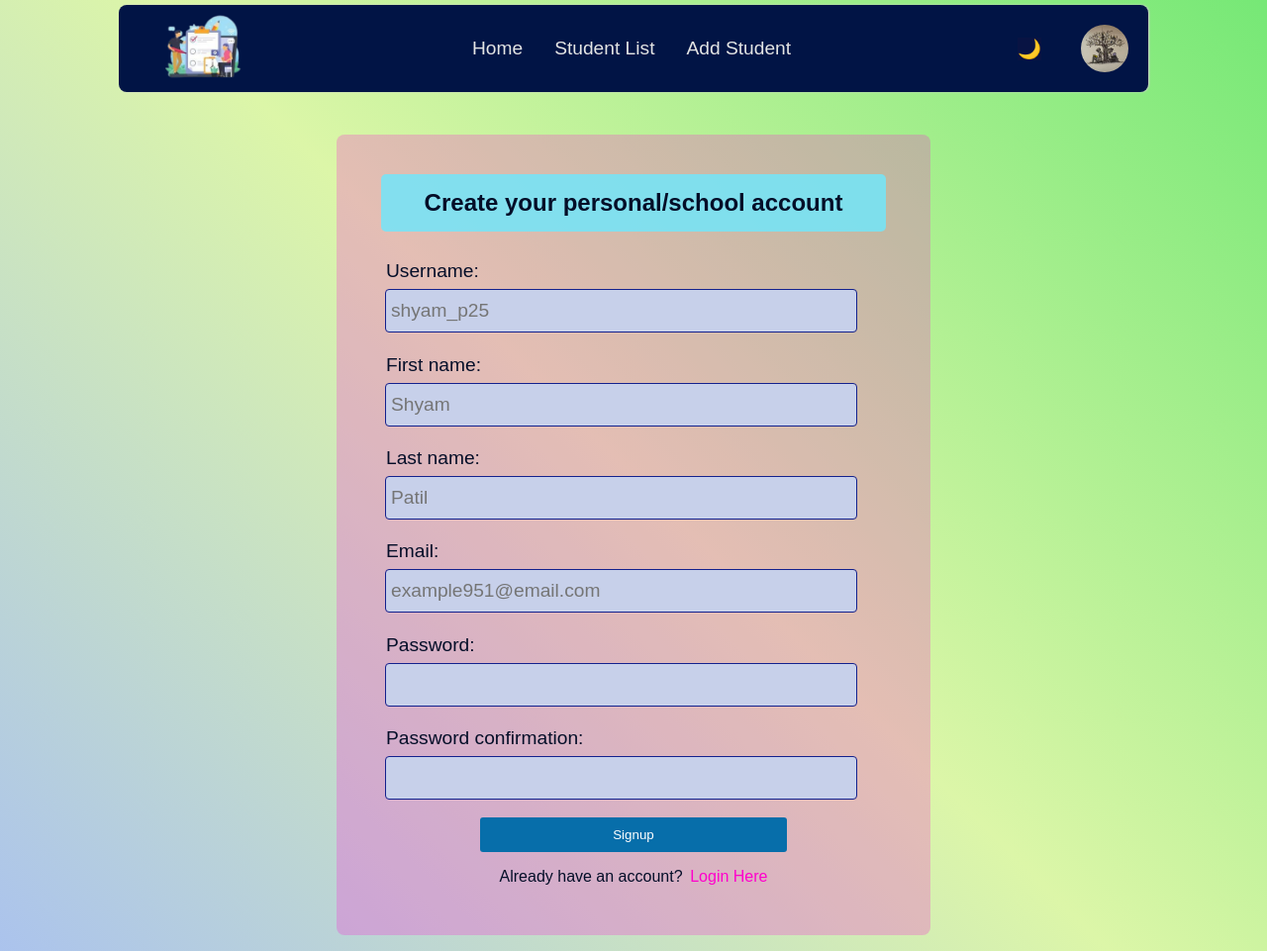
After one commit to tukoba-dnyanoba1275/Django-Projects, a Django app: page /signup/ in a window 1280 px wide. The commit adds this page. Shown: the whole page at 99% size. Run offline with Django 5.2, Linux system fonts and the light colour scheme.

Commit message:
start creating user signup and login authentication system using django built-in 'User' authentication system

```diff
--- /dev/null
+++ b/CRUD_project1/core/forms.py
@@ -0,0 +1,35 @@
+from django import forms
+from django.contrib.auth.forms import UserCreationForm
+from django.contrib.auth.models import User
+from .models import Student
+
+
+class UserSignupForm(UserCreationForm):
+  email = forms.EmailField(max_length=100, required=True, widget=forms.EmailInput(attrs={'placeholder':'example951@email.com'}))
+  first_name = forms.CharField(max_length=50, required=True, widget=forms.TextInput(attrs={'placeholder':'Shyam'}))
+  last_name = forms.CharField(max_length=50, required=True, widget=forms.TextInput(attrs={'placeholder':'Patil'}))
+  class Meta:
+    model = User
+    fields = ['username', 'first_name', 'last_name', 'email', 'password1', 'password2']
+    labels = {}
+    error_messages = {}
+    widgets = {
+      'username': forms.TextInput(attrs={'placeholder':'shyam_p25'}),
+      'password1': forms.PasswordInput(attrs={'placeholder':'Madhav@$852!'}),
+    }
+
+
+
+class StudentRegistration(forms.ModelForm):
+  class Meta:
+    model = Student
+    fields = ['name', 'email', 'password']
+    error_messages = {
+      'name': {'required':'Enter Your Full Name !'},
+      'email': {'required':'Enter Your Email !'},
+      'password': {'required':'Enter Your Password !'},
+    }
+
+    widgets = {
+      'password': forms.PasswordInput()
+    }
--- a/CRUD_project1/core/static/core/css/core.css
+++ b/CRUD_project1/core/static/core/css/core.css
@@ -130,7 +130,7 @@ section.add-student {
 
 section.add-student h2,
 section.student-info h2{
-  margin: 5px auto 10px;
+  margin: 0.5rem auto 1rem;
   padding: 15px 10px;
   width:95%;
   max-width: 40rem;
@@ -141,32 +141,48 @@ section.student-info h2{
 
 }
 
+form {
+  width: 100%;
+  margin: 0.5rem auto;
+  padding: 10px;
+  display: flex;
+  flex-direction: column;
+  align-items: center;
+  row-gap: 0.5rem;
+}
+
 .input-field-wrapper {
   width: 100%;
-  margin: 5px;
-  padding: 5px;
+  margin: 0 auto;
+  font-size: 1.2rem;
+  padding: 0.2rem 0.5rem;
 }
 .input-field-wrapper span {
   color: #cd2121;
-  margin-left: 10px;
+  margin-left: 0.5rem;
 }
 .input-field-wrapper input {
   padding: 10px 0;
-  margin: 5px 0;
+  margin: 0.5rem 0;
   width: 95%;
   font-size: 1.2rem;
-  color: var(--theme-dark);
-  border: 1px solid #acacac;
+  /* color: var(--theme-dark); */
+  /* border: 1px solid #acacac; */
   outline: 1px solid #13218d;
   text-indent: 5px;
   border-radius: 3px;
   background-color: var(--theme-light);
   /* background-color: #f4f4f4; */
 }
-
+input[type='checkbox'] {
+  display: inline-block;
+  width: 1rem;
+  height: 1rem;
+  cursor: pointer;
+}
 .add-button {
   padding: 10px 30px;
-  background-color: #05b060;
+  background-color: #076eaa;
   border-radius: 3px;
   color: #fff;
   cursor: pointer;
@@ -175,7 +191,21 @@ section.student-info h2{
   box-shadow: 0 0 5px #ff00cc;
 }
 .add-button:active {
-  box-shadow: 0 0 10px #00ab5e;
+  box-shadow: 0 0 10px #0c8eda;
+}
+
+.save-update-button {
+  background-color: #024971;
+}
+
+form .login-button {
+  width: 60%;
+}
+
+.option-link {
+  /* font-size: 1rem; */
+  margin-left: 0.2rem;
+  color: #ff00cc;
 }
 
 
@@ -205,7 +235,7 @@ section.student-info table {
 
 section.student-info th,
 section.student-info td {
-  border-top: 2px solid #b6b6b6;
+  border: 2px solid #b6b6b6;
   padding: 20px 15px;
   max-width: 200px;
   overflow-x: hidden;
@@ -254,7 +284,7 @@ section.update-student h2{
   text-decoration: none;
   font-size: 1rem;
   margin: 0 10px;
-  background-color: #2a5097;
+  background-color: #b0053b;
   padding: 10px 20px;
   border-radius: 3px;
   color: #fff;
--- a/CRUD_project1/core/templates/core/index.html
+++ b/CRUD_project1/core/templates/core/index.html
@@ -9,7 +9,7 @@
       <h1>Welcome to students' info management app...👩🏻‍🎓👨🏻‍🎓</h1>
       <p>- Organize 📑 your students info quikly.💡</p>
       {% comment %} <p>- Todo helps you to focus🎯 on your works, ideas and games. 🤾🏻‍♂️</p>  {% endcomment %}
-      <a class="get-started-link" href="{% url 'student_list' %}">Get Started</a>
+      <a class="get-started-link" href="{% url 'user_signup' %}">Get Started</a>
     </div>
     <img class="management-image" src="{% static 'core/images/TaskManagement-hero.png' %}" alt="Todo-list Image">
   </main>
--- a/CRUD_project1/core/templates/core/students_info.html
+++ b/CRUD_project1/core/templates/core/students_info.html
@@ -7,6 +7,7 @@
       <h2>Show Student Information</h2>
       <div class="table-wrapper">
         <table>
+          <thead>
             <tr>
               <th>ID</th>
               <th>Name</th>
@@ -14,6 +15,8 @@
               {% comment %} <th>Password</th> {% endcomment %}
               <th>Action</th>
             </tr>
+          </thead>
+          <tbody>
             {% for student in students %}
               <tr>
                 <td class='student-id'>{{student.id}}</td>
@@ -26,8 +29,8 @@
                 </td>
               </tr>
             {% endfor %}
+          </tbody>
         </table>
-
       </div>
     {% else %}
       <h2>You have no student info</h2>
--- /dev/null
+++ b/CRUD_project1/core/templates/core/user_signup.html
@@ -0,0 +1,41 @@
+{% extends "core/base.html" %}
+
+{% block main %}
+  <main class="main-content">
+    <section class="add-student">
+      <h2>Create your personal/school account</h2>
+      <form action="" method='POST' novalidate>
+        {% csrf_token %}
+        {{form.non_field_errors}}
+        {% for field in form %}
+          <div class='input-field-wrapper'>
+            {{field.label_tag}}
+            <span>{{field.errors|striptags}}</span>
+            {{field}}
+          </div>
+        {% endfor %}
+        <button class='add-button login-button' type="submit">Signup</button>
+        <hr>
+        <p>Already have an account? <a class='option-link' href="{% url 'user_login' %}">Login Here</a></p>
+
+      </form>
+    </section>
+  </main>
+{% endblock main %}
+
+
+{% comment %} {% extends "base/base.html" %} {% endcomment %}
+
+{% comment %}
+{% block main %}
+ <div class="form-container">
+    <h2>Create your account</h2>
+    <form action="" method="POST" novalidate>
+      {% include 'base/form.html' with p='Signup' %}
+      <input class="form-submit-btn signup-btn" type="submit" value="Signup">
+      <hr>
+      <p>Already have an account? <a class='option-link' href="{% url 'login' %}">Login Here</a></p>
+    </form>
+
+  </div>
+{% endblock main %} {% endcomment %}
--- a/CRUD_project1/core/urls.py
+++ b/CRUD_project1/core/urls.py
@@ -3,6 +3,8 @@ from . import views
 
 urlpatterns = [
   path('', views.home, name='home'),
+  path('signup/', views.UserSignUpView.as_view(), name='user_signup'),
+  path('login/', views.UserLoginView.as_view(), name='user_login'),
   path('update/<int:stud_id>/', views.update, name='update'),
   path('confirm-delete/<int:stud_id>/', views.confirm_delete, name='confirm_delete'),
   path('<int:stud_id>/', views.delete, name='delete'),
--- a/CRUD_project1/core/views.py
+++ b/CRUD_project1/core/views.py
@@ -1,32 +1,74 @@
-from django.shortcuts import render
-from django.http import HttpResponseRedirect
+from django.shortcuts import render, redirect
+from django.urls import reverse_lazy
+from django.http import HttpResponse, HttpResponseRedirect
 from django.contrib import messages
 
 from django.views.generic.list import ListView
-from django.views.generic.edit import CreateView
+from django.contrib.auth.views import LoginView, LogoutView
+from django.contrib.auth.mixins import LoginRequiredMixin
+from django.views.generic.edit import CreateView, FormView
+
+from django.contrib.auth.models import User
+from django.contrib.auth import login, logout
 
 from .models import Student
-from .form import StudentRegistration
+from .forms import StudentRegistration, UserSignupForm
 
 # Create your views here.
 #* home fn will add new student and show all students data in table format
 def home(request):
-  if request.method == 'POST':
-    form = StudentRegistration(request.POST)
-    if form.is_valid():
-      nm = form.cleaned_data['name']
-      em = form.cleaned_data['email']
-      pswd = form.cleaned_data['password']
-      student = Student(name=nm, email=em, password=pswd)
-      student.save()
-      # form = StudentRegistration()
-      return HttpResponseRedirect('/')
-  else:
-    form = StudentRegistration()
+  # if request.method == 'POST':
+  #   form = StudentRegistration(request.POST)
+  #   if form.is_valid():
+  #     nm = form.cleaned_data['name']
+  #     em = form.cleaned_data['email']
+  #     pswd = form.cleaned_data['password']
+  #     student = Student(name=nm, email=em, password=pswd)
+  #     student.save()
+  #     # form = StudentRegistration()
+  #     return HttpResponseRedirect('/')
+  # else:
+  #   form = StudentRegistration()
 
-  students = Student.objects.all()
+  # students = Student.objects.all()
+  # context={'form': form, 'students': students}
 
-  return render(request, 'core/index.html', context={'form': form, 'students': students})
+  return render(request, 'core/index.html',)
+
+
+#* User Registration
+class UserSignUpView(FormView):
+  """
+  Creates new user using Django's built-in model 'User'
+  """
+
+  template_name = 'core/user_signup.html'
+  form_class = UserSignupForm
+  redirect_authenticated_user = True
+
+  success_url = reverse_lazy('student_list')
+
+  def form_valid(self, form) -> HttpResponse:
+    user = form.save()
+    if user is not None :
+      login(self.request, user)
+    return super(UserSignUpView, self).form_valid(form)
+
+  def get(self, *args, **kwargs):
+    if self.request.user.is_authenticated:
+      return redirect('student_list')
+
+    return super(UserSignUpView, self).get(*args,**kwargs)
+
+
+class UserLoginView(LoginView):
+  """
+  Login user to their account after successful check of its credentials, else show error msg
+  """
+  template_name = 'core/user_login.html'
+
+
+
 
 
 def confirm_delete(request, stud_id):
@@ -62,13 +104,16 @@ def update(request, stud_id):
   return render(request, 'core/update.html', context={'form': form, })
 
 
-
-
+#* student info view shows students list
 class StudentsInfoView(ListView):
   model = Student
   context_object_name = 'students'
   template_name = 'core/students_info.html'
   # ordering = ['-name']
+
+  def get_context_data(self, **kwargs):
+    context = super().get_context_data(**kwargs)
+    return context
 
 
 class StudentRegistrationView(CreateView):
```
Also changed, not shown: CRUD_project1/core/form.py (deleted, +0 -16 lines), CRUD_project1/core/templates/core/student_registration.html (+8 -1 lines), CRUD_project1/core/templates/core/update.html (+6 -2 lines), CRUD_project1/core/templates/core/user_login.html (added, +31 -0 lines), CRUD_project1/db.sqlite3. Lines whose indentation alone changed are shown as unchanged.
